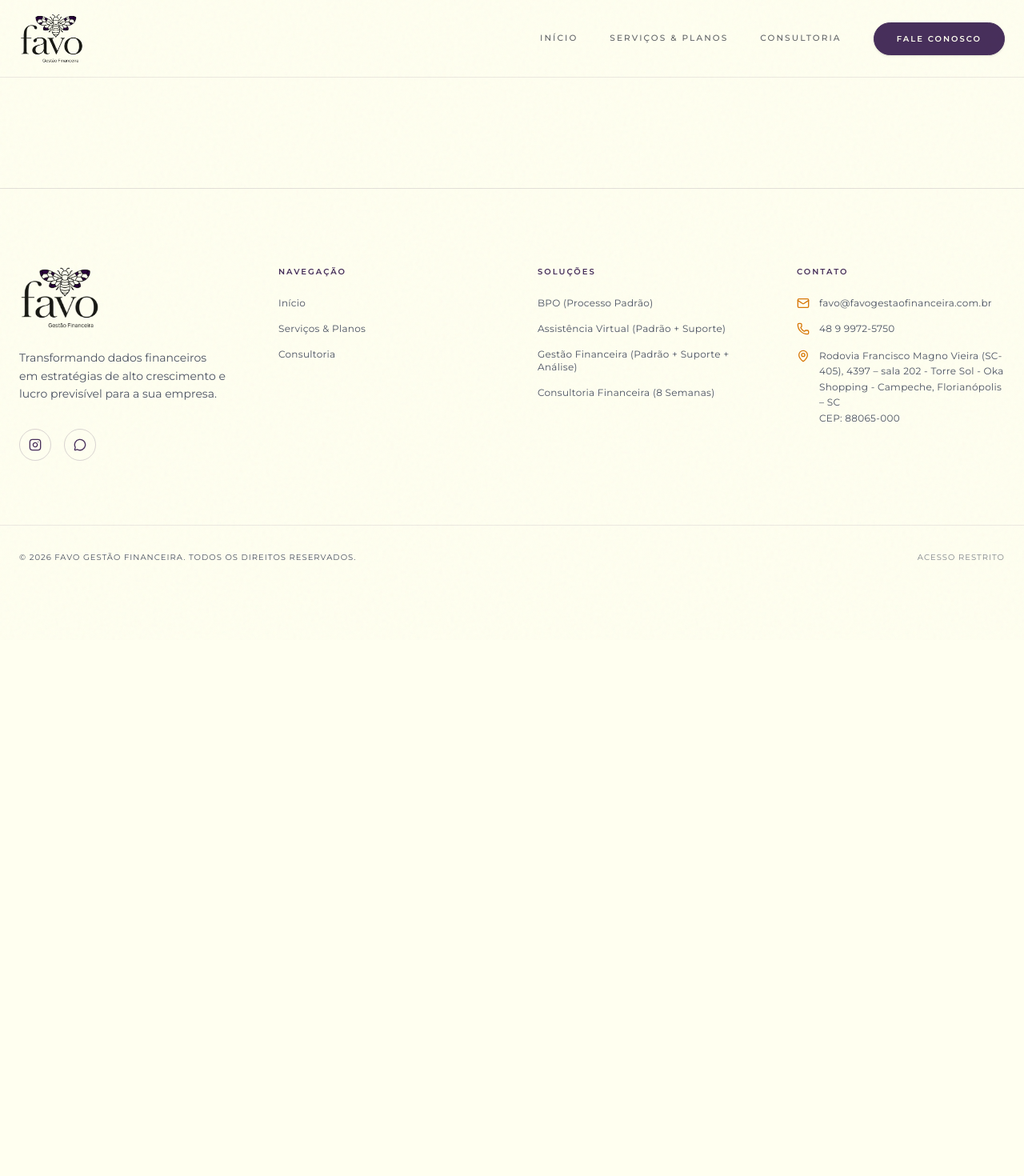
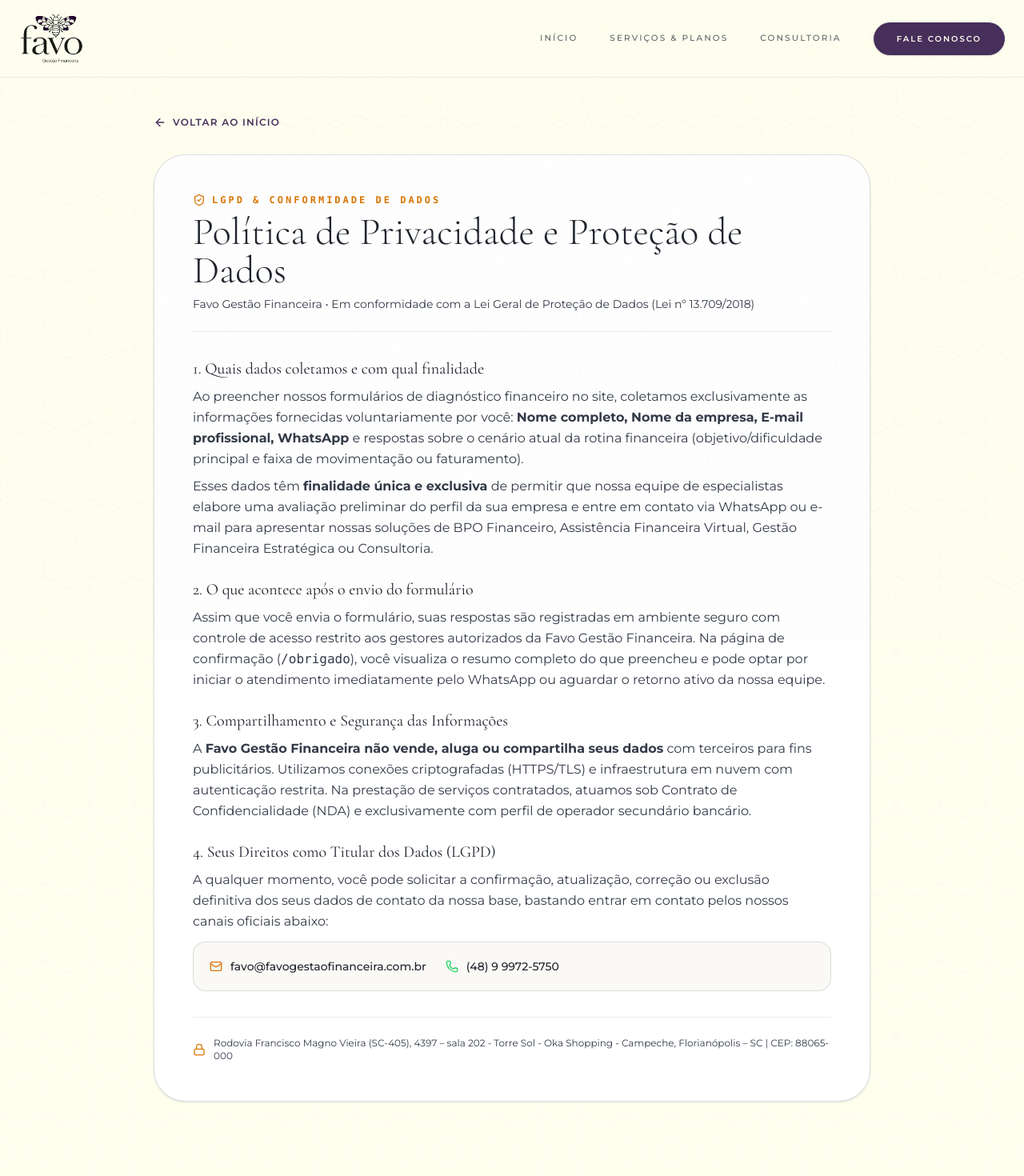
Before and after one commit to felipemassonp-source/favo-gestao-financeira, a React (Vite) app: page /privacidade in a window 1280 px wide. Shown: the top 1470 px of the page at 80% size. Before the commit the page ends 800 px from the top, so only its background shows below. Built offline with nearby package versions, Linux system fonts and the light colour scheme.

Commit message:
feat(lgpd,ux): adiciona Política de Privacidade (/privacidade), aviso LGPD nos formulários, ajusta CTA da Consultoria e aprimora contraste tipográfico

```diff
--- a/src/App.tsx
+++ b/src/App.tsx
@@ -14,6 +14,7 @@
 const Consultoria = lazy(() => import("./pages/Consultoria"));
 const GestaoFinanceira = lazy(() => import("./pages/GestaoFinanceira"));
 const Obrigado = lazy(() => import("./pages/Obrigado"));
+const Privacidade = lazy(() => import("./pages/Privacidade"));
 const AdminLeads = lazy(() => import("./pages/AdminLeads"));
 
 export default function App() {
@@ -34,6 +35,7 @@
             <Route path="/consultoria" element={<Consultoria />} />
             <Route path="/gestao-financeira" element={<GestaoFinanceira />} />
             <Route path="/obrigado" element={<Obrigado />} />
+            <Route path="/privacidade" element={<Privacidade />} />
             <Route path="/admin" element={<AdminLeads />} />
           </Routes>
         </Suspense>
--- a/src/components/Footer.tsx
+++ b/src/components/Footer.tsx
@@ -71,9 +71,15 @@
 
       </div>
 
-      <div className="max-w-7xl mx-auto px-6 mt-20 pt-8 border-t border-[#472F5B]/10 text-[10px] uppercase tracking-widest text-[#4B5262] flex flex-col md:flex-row justify-between items-center gap-4 font-normal">
+      <div className="max-w-7xl mx-auto px-6 mt-20 pt-8 border-t border-[#472F5B]/10 text-[11px] uppercase tracking-widest text-[#333A48] flex flex-col md:flex-row justify-between items-center gap-4 font-normal">
         <p>&copy; {new Date().getFullYear()} Favo Gestão Financeira. Todos os direitos reservados.</p>
-        <div className="flex items-center gap-4 text-[#4B5262]/70">
+        <div className="flex items-center gap-6 text-[#333A48]/85">
+          <Link
+            to="/privacidade"
+            className="hover:text-[#472F5B] underline underline-offset-4 transition-colors cursor-pointer"
+          >
+            Política de Privacidade (LGPD)
+          </Link>
           <Link
             to="/admin"
             className="hover:text-[#472F5B] transition-colors cursor-pointer"
--- a/src/components/LeadCaptureForm.tsx
+++ b/src/components/LeadCaptureForm.tsx
@@ -1,6 +1,6 @@
 import React, { useState } from "react";
-import { useNavigate } from "react-router-dom";
-import { ArrowRight, CheckCircle2, ChevronLeft, MessageCircle, Mail, Phone, ShieldCheck } from "lucide-react";
+import { useNavigate, Link } from "react-router-dom";
+import { ArrowRight, CheckCircle2, ChevronLeft, MessageCircle, Mail, Phone, ShieldCheck, Lock } from "lucide-react";
 import { cn } from "../lib/utils";
 import { db } from "../lib/firebase";
 import { collection, addDoc } from "firebase/firestore";
@@ -337,10 +337,20 @@
               </div>
             </div>
 
-            <div className="pt-4 flex justify-end">
+            <div className="pt-4 flex flex-col sm:flex-row sm:items-center justify-between gap-4">
+              <p className="text-[11px] text-[#333A48] leading-relaxed flex items-start gap-2 max-w-md">
+                <Lock className="w-3.5 h-3.5 text-[#D97706] shrink-0 mt-0.5" />
+                <span>
+                  Seus dados são usados exclusivamente para elaborar seu diagnóstico e retornar pelo WhatsApp/e-mail.{" "}
+                  <Link to="/privacidade" className="text-[#472F5B] font-semibold underline hover:text-[#D97706]">
+                    Política de Privacidade (LGPD)
+                  </Link>
+                  .
+                </span>
+              </p>
               <button
                 type="submit"
-                className="inline-flex items-center gap-3 bg-[#472F5B] hover:bg-[#361F48] text-[#FFFFF0] px-8 py-4 text-xs uppercase tracking-[0.2em] font-medium rounded-full shadow-lg hover:shadow-xl transition-all"
+                className="inline-flex items-center justify-center gap-3 bg-[#472F5B] hover:bg-[#361F48] text-[#FFFFF0] px-8 py-4 text-xs uppercase tracking-[0.2em] font-medium rounded-full shadow-lg hover:shadow-xl transition-all shrink-0 cursor-pointer"
               >
                 Próximo Passo <ArrowRight className="w-4 h-4" />
               </button>
@@ -442,21 +452,32 @@
               </div>
             )}
 
-            <div className="pt-6 flex items-center justify-between">
+            <div className="pt-6 space-y-4">
+              <div className="flex items-center justify-between">
                 <button
                   type="button"
                   onClick={handlePrev}
-                className="px-6 py-3.5 border border-[#472F5B]/20 text-[#472F5B] hover:bg-[#472F5B]/5 rounded-full transition-colors flex items-center justify-center gap-2 text-xs font-semibold uppercase tracking-wider"
+                  className="px-6 py-3.5 border border-[#472F5B]/20 text-[#472F5B] hover:bg-[#472F5B]/5 rounded-full transition-colors flex items-center justify-center gap-2 text-xs font-semibold uppercase tracking-wider cursor-pointer"
                 >
                   <ChevronLeft className="w-4 h-4" /> Voltar
                 </button>
                 <button
                   type="submit"
                   disabled={!formData.dorPrincipal || !formData.volumeOuControle}
-                className="inline-flex items-center gap-3 bg-[#472F5B] hover:bg-[#361F48] text-[#FFFFF0] px-8 py-4 text-xs uppercase tracking-[0.2em] font-medium rounded-full shadow-lg hover:shadow-xl transition-all disabled:opacity-50 disabled:cursor-not-allowed"
+                  className="inline-flex items-center gap-3 bg-[#472F5B] hover:bg-[#361F48] text-[#FFFFF0] px-8 py-4 text-xs uppercase tracking-[0.2em] font-medium rounded-full shadow-lg hover:shadow-xl transition-all disabled:opacity-50 disabled:cursor-not-allowed cursor-pointer"
                 >
                   Enviar Avaliação <ArrowRight className="w-4 h-4" />
                 </button>
+              </div>
+              <p className="text-[11px] text-[#333A48] leading-relaxed flex items-center justify-center gap-1.5 text-center pt-2">
+                <Lock className="w-3.5 h-3.5 text-[#D97706] shrink-0" />
+                <span>
+                  Após o envio, você verá o resumo das suas respostas e poderá avançar no WhatsApp.{" "}
+                  <Link to="/privacidade" className="text-[#472F5B] font-semibold underline hover:text-[#D97706]">
+                    Política de Privacidade
+                  </Link>
+                </span>
+              </p>
             </div>
           </form>
         )}
--- a/src/components/SEO.tsx
+++ b/src/components/SEO.tsx
@@ -38,6 +38,14 @@
       "consultoria financeira empresarial, diagnóstico financeiro empresarial, raio-x financeiro, consultor financeiro para empresas, organizar financeiro da empresa, fluxo de caixa empresarial, mapa estratégico financeiro",
     canonical: `${BASE_URL}/consultoria`,
     robots: "index, follow, max-image-preview:large, max-snippet:-1, max-video-preview:-1",
+  },
+  "/privacidade": {
+    title: "Política de Privacidade e Proteção de Dados (LGPD) | Favo Gestão Financeira",
+    description:
+      "Política de Privacidade e conformidade com a LGPD da Favo Gestão Financeira. Transparência sobre coleta e uso de dados no diagnóstico financeiro.",
+    keywords: "política de privacidade favo, lgpd favo gestão financeira",
+    canonical: `${BASE_URL}/privacidade`,
+    robots: "index, follow",
   },
   "/obrigado": {
     title: "Solicitação Recebida com Sucesso | Favo Gestão Financeira",
--- a/src/index.css
+++ b/src/index.css
@@ -7,7 +7,7 @@
   --color-berinjela-dark: #321B42;
   --color-berinjela-light: #5C3D74;
   --color-grafite: #1F242D;
-  --color-grafite-muted: #4B5262;
+  --color-grafite-muted: #333A48;
   --color-offwhite: #FFFFF0;
   --color-offwhite-alt: #FAF9F5;
   --color-dourado: #D97706;
@@ -16,6 +16,13 @@
 body {
   background-color: #FFFFF0;
   color: #1F242D;
+  -webkit-font-smoothing: antialiased;
+}
+
+/* Contraste aprimorado para leitura nítida sobre o fundo creme (#FFFFF0) */
+.text-\[\#4B5262\],
+.text-\[\#4B5563\] {
+  color: #333A48;
 }
 
 .bg-honeycomb {
--- /dev/null
+++ b/src/pages/Privacidade.tsx
@@ -0,0 +1,100 @@
+import { Link } from "react-router-dom";
+import { ShieldCheck, Lock, ArrowLeft, Mail, Phone } from "lucide-react";
+
+export default function Privacidade() {
+  return (
+    <div className="w-full min-h-screen bg-[#FFFFF0] text-[#1F242D] relative overflow-hidden font-sans pt-36 pb-24 px-6">
+      <div className="absolute inset-0 bg-honeycomb opacity-[0.35] pointer-events-none -z-0" />
+
+      <div className="max-w-4xl mx-auto relative z-10">
+        <Link
+          to="/"
+          className="inline-flex items-center gap-2 text-xs uppercase tracking-widest font-semibold text-[#472F5B] hover:text-[#D97706] transition-colors mb-8"
+        >
+          <ArrowLeft className="w-4 h-4" />
+          <span>Voltar ao Início</span>
+        </Link>
+
+        <div className="bg-white rounded-[2.5rem] border border-[#472F5B]/15 shadow-sm p-8 sm:p-12 space-y-8">
+          <div className="pb-6 border-b border-[#472F5B]/10">
+            <span className="text-xs font-mono uppercase tracking-[0.25em] text-[#D97706] font-semibold flex items-center gap-2 mb-2">
+              <ShieldCheck className="w-4 h-4" /> LGPD & CONFORMIDADE DE DADOS
+            </span>
+            <h1 className="text-3xl sm:text-5xl font-serif font-light text-[#1F242D]">
+              Política de Privacidade e Proteção de Dados
+            </h1>
+            <p className="text-sm text-[#333A48] mt-2">
+              Favo Gestão Financeira • Em conformidade com a Lei Geral de Proteção de Dados (Lei nº 13.709/2018)
+            </p>
+          </div>
+
+          <div className="space-y-6 text-sm sm:text-base text-[#333A48] leading-relaxed">
+            <section className="space-y-2">
+              <h2 className="text-xl font-serif font-medium text-[#1F242D]">
+                1. Quais dados coletamos e com qual finalidade
+              </h2>
+              <p>
+                Ao preencher nossos formulários de diagnóstico financeiro no site, coletamos exclusivamente as informações fornecidas voluntariamente por você: <strong>Nome completo, Nome da empresa, E-mail profissional, WhatsApp</strong> e respostas sobre o cenário atual da rotina financeira (objetivo/dificuldade principal e faixa de movimentação ou faturamento).
+              </p>
+              <p>
+                Esses dados têm <strong>finalidade única e exclusiva</strong> de permitir que nossa equipe de especialistas elabore uma avaliação preliminar do perfil da sua empresa e entre em contato via WhatsApp ou e-mail para apresentar nossas soluções de BPO Financeiro, Assistência Financeira Virtual, Gestão Financeira Estratégica ou Consultoria.
+              </p>
+            </section>
+
+            <section className="space-y-2">
+              <h2 className="text-xl font-serif font-medium text-[#1F242D]">
+                2. O que acontece após o envio do formulário
+              </h2>
+              <p>
+                Assim que você envia o formulário, suas respostas são registradas em ambiente seguro com controle de acesso restrito aos gestores autorizados da Favo Gestão Financeira. Na página de confirmação (<code>/obrigado</code>), você visualiza o resumo completo do que preencheu e pode optar por iniciar o atendimento imediatamente pelo WhatsApp ou aguardar o retorno ativo da nossa equipe.
+              </p>
+            </section>
+
+            <section className="space-y-2">
+              <h2 className="text-xl font-serif font-medium text-[#1F242D]">
+                3. Compartilhamento e Segurança das Informações
+              </h2>
+              <p>
+                A <strong>Favo Gestão Financeira não vende, aluga ou compartilha seus dados</strong> com terceiros para fins publicitários. Utilizamos conexões criptografadas (HTTPS/TLS) e infraestrutura em nuvem com autenticação restrita. Na prestação de serviços contratados, atuamos sob Contrato de Confidencialidade (NDA) e exclusivamente com perfil de operador secundário bancário.
+              </p>
+            </section>
+
+            <section className="space-y-2">
+              <h2 className="text-xl font-serif font-medium text-[#1F242D]">
+                4. Seus Direitos como Titular dos Dados (LGPD)
+              </h2>
+              <p>
+                A qualquer momento, você pode solicitar a confirmação, atualização, correção ou exclusão definitiva dos seus dados de contato da nossa base, bastando entrar em contato pelos nossos canais oficiais abaixo:
+              </p>
+              <div className="p-5 rounded-2xl bg-[#FAF9F5] border border-[#472F5B]/15 flex flex-col sm:flex-row gap-6 text-xs sm:text-sm mt-3">
+                <a
+                  href="mailto:favo@favogestaofinanceira.com.br"
+                  className="flex items-center gap-2.5 text-[#1F242D] hover:text-[#472F5B] font-medium"
+                >
+                  <Mail className="w-4 h-4 text-[#D97706]" />
+                  <span>favo@favogestaofinanceira.com.br</span>
+                </a>
+                <a
+                  href="https://wa.me/5548999725750"
+                  target="_blank"
+                  rel="noopener noreferrer"
+                  className="flex items-center gap-2.5 text-[#1F242D] hover:text-[#472F5B] font-medium"
+                >
+                  <Phone className="w-4 h-4 text-[#25D366]" />
+                  <span>(48) 9 9972-5750</span>
+                </a>
+              </div>
+            </section>
+          </div>
+
+          <div className="pt-6 border-t border-[#472F5B]/10 flex items-center gap-2.5 text-xs text-[#333A48]">
+            <Lock className="w-4 h-4 text-[#D97706] shrink-0" />
+            <span>
+              Rodovia Francisco Magno Vieira (SC-405), 4397 – sala 202 - Torre Sol - Oka Shopping - Campeche, Florianópolis – SC | CEP: 88065-000
+            </span>
+          </div>
+        </div>
+      </div>
+    </div>
+  );
+}
```
Also changed, not shown: src/pages/Consultoria.tsx (+4 -4 lines), public/robots.txt, 1 other file (tests, documents, lock files or other folders). Lines whose indentation alone changed are shown as unchanged.
